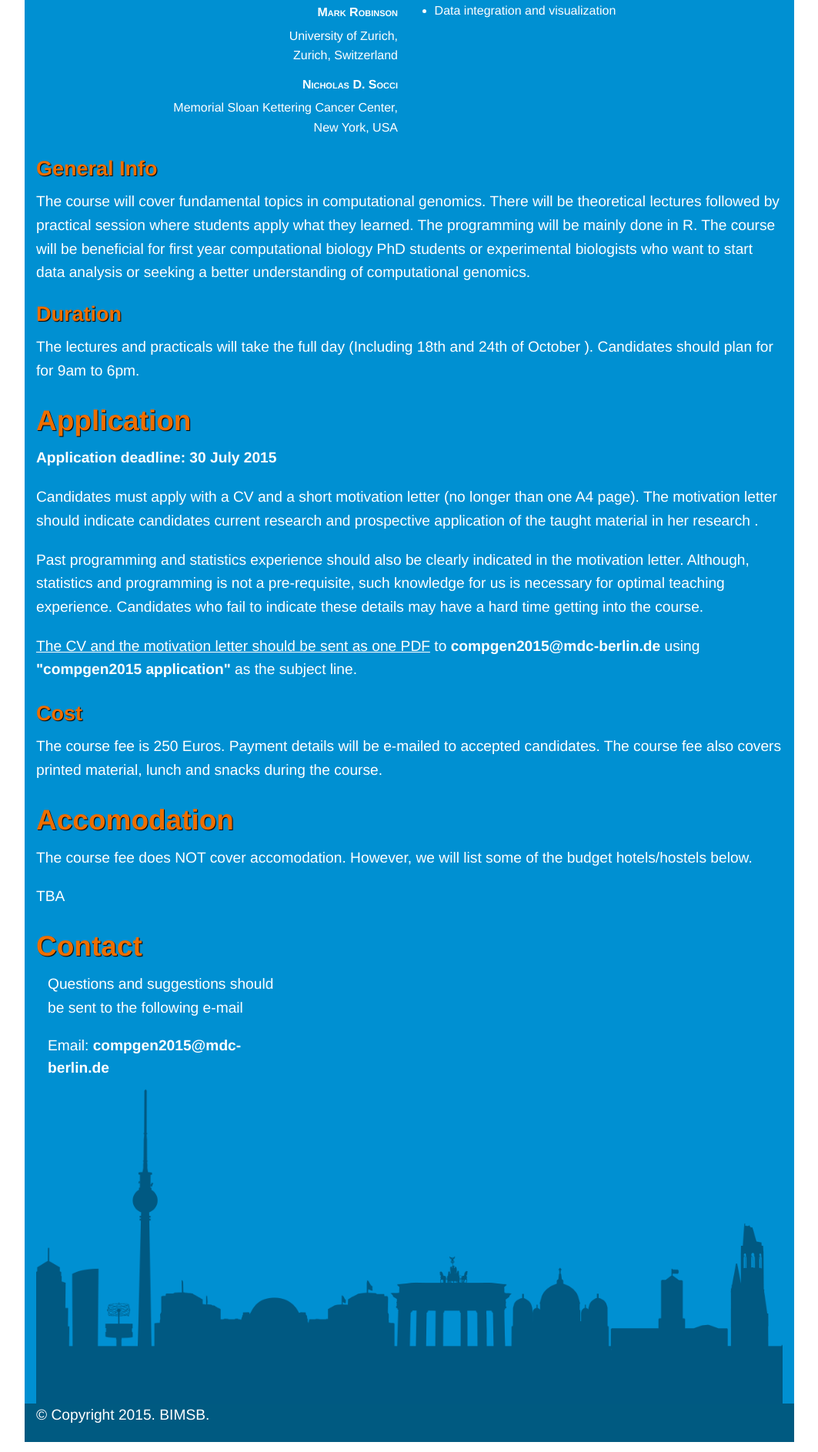
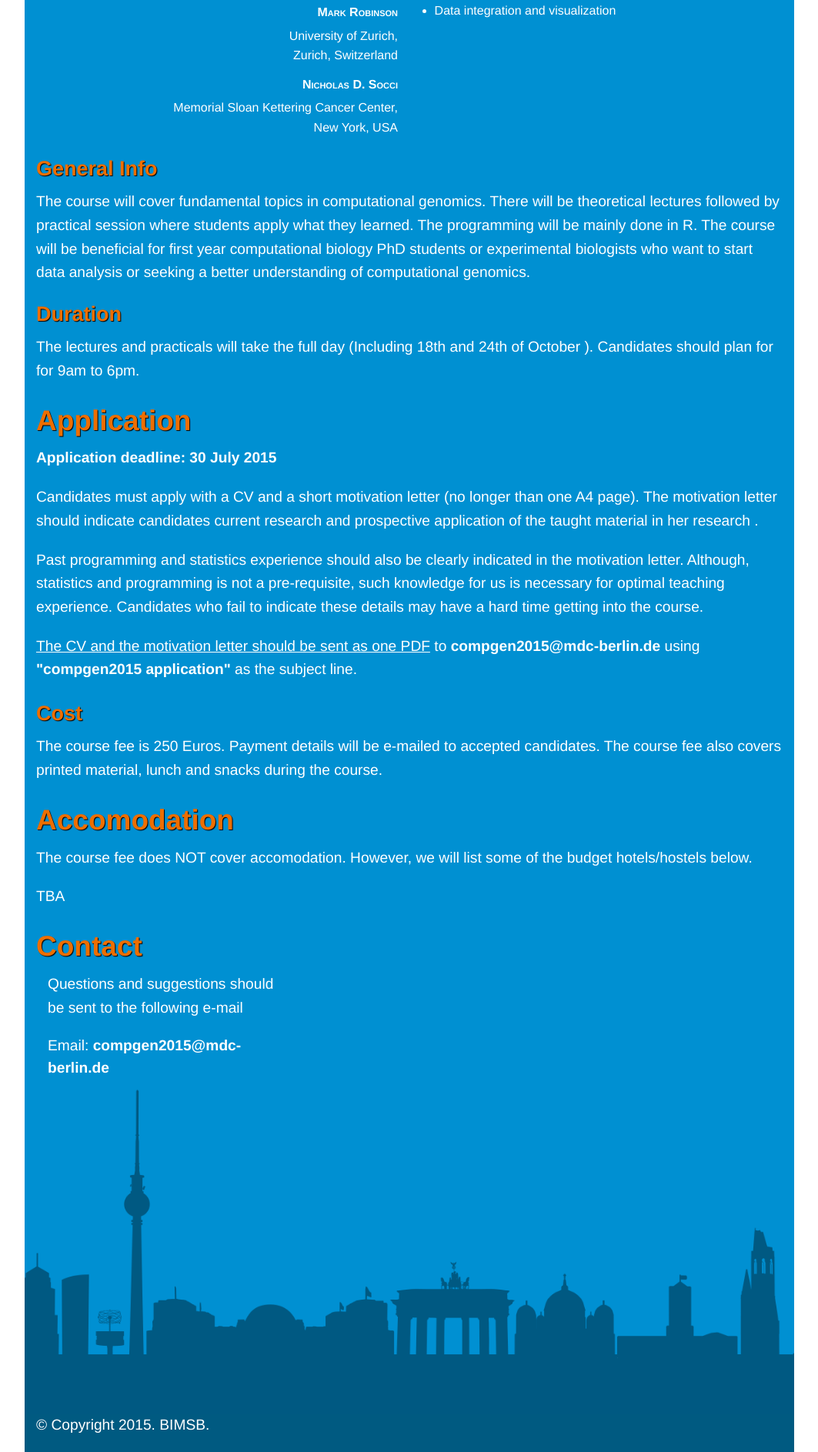
Before and after one commit to BIMSBbioinfo/compgen, a Jekyll site: the page 2015/index.html, which Jekyll copies as it is, in a window 1280 px wide. Shown: the part 1054-2941 px from the top of the page at 77% size, without its empty margins (108-1171 px from the left). Built offline with Jekyll 4.4.1, drawn with Linux system fonts in a browser that asks for light colours; nearby versions of some CDN libraries; library files that are not in the unit come from our copies.

Commit message:
move skyline out of column to make it fill width

```diff
--- a/2015/index.html
+++ b/2015/index.html
@@ -150,8 +150,8 @@
       </div>
     </div>
     <footer class="row">
+      <img src="img/skyline.png">
       <div class="large-12 columns">
-        <img src="img/skyline.png">
         <div class="row">
           <div class="large-6 columns">
             <p>© Copyright 2015. BIMSB.</p>
```
